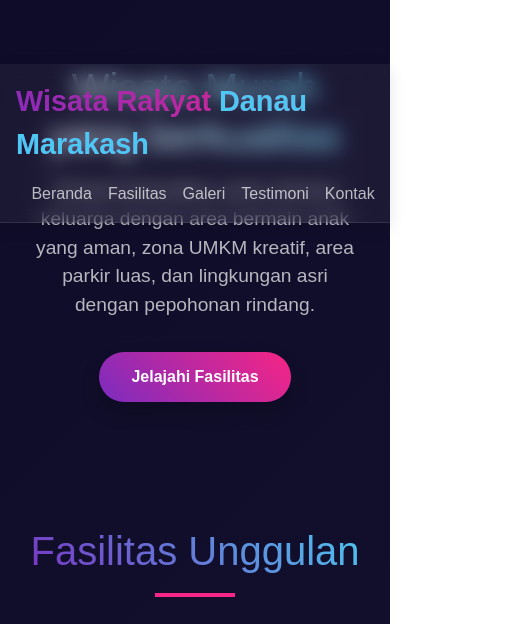
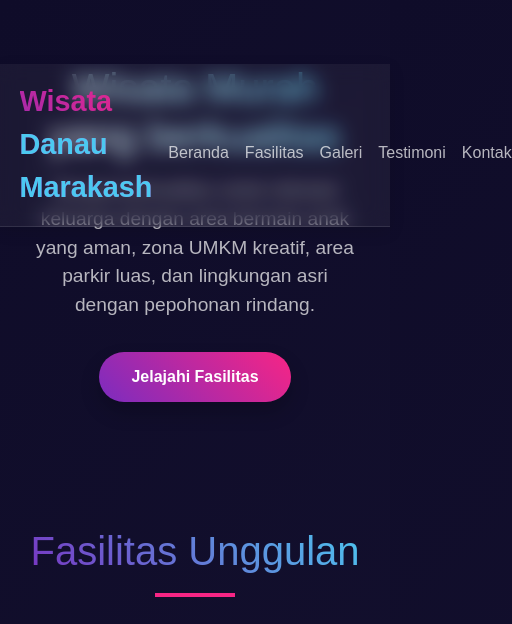
Before and after one commit to marakashbks/setyakarya, a plain HTML site: page index.html in a window 390 px wide. Shown: the top 624 px of the page, 512 px wide, since content can reach past the window. Drawn offline with nearby package versions, Linux system fonts and the light colour scheme.

Commit message:
Update index.html

```diff
--- a/index.html
+++ b/index.html
@@ -55,14 +55,30 @@
         }
 
         nav {
-            position: fixed;
-            top: 0;
-            left: 0;
-            width: 100%;
-            background-color: rgba(255, 255, 255, 0.05); /* Slightly transparent */
-            backdrop-filter: blur(10px); /* Blur effect */
+            position: fixed; /* Ini yang membuat header tetap */
+            top: 0; /* Menempatkan header di bagian paling atas */
+            left: 0; /* Menempatkan header di bagian paling kiri */
+            width: 100%; /* Memastikan header membentang selebar layar */
+            background-color: rgba(255, 255, 255, 0.05); /* Sedikit transparan */
+            backdrop-filter: blur(10px); /* Efek blur */
             box-shadow: var(--shadow);
-            z-index: 1000;
+            z-index: 1000; /* Memastikan header berada di atas elemen lain */
+            display: flex;
+            justify-content: space-between;
+            align-items: center;
+            padding: 1rem 5%;
+            border-bottom: 1px solid var(--border-color);
+        }
+
+        nav2 {
+            position: fixed; /* Ini yang membuat header tetap */
+            top: 0; /* Menempatkan header di bagian paling atas */
+            left: 0; /* Menempatkan header di bagian paling kiri */
+            width: 100%; /* Memastikan header membentang selebar layar */
+            background-color: rgba(255, 255, 255, 0.05); /* Sedikit transparan */
+            backdrop-filter: blur(10px); /* Efek blur */
+            box-shadow: var(--shadow);
+            z-index: 1000; /* Memastikan header berada di atas elemen lain */
             display: flex;
             justify-content: space-between;
             align-items: center;
@@ -580,8 +596,19 @@
         /* --- Responsive Design --- */
         @media (max-width: 768px) {
             nav {
-                flex-direction: column;
-                padding: 1rem;
+                position: fixed; /* Ini yang membuat header tetap */
+                top: 0; /* Menempatkan header di bagian paling atas */
+                left: 0; /* Menempatkan header di bagian paling kiri */
+                width: 100%; /* Memastikan header membentang selebar layar */
+                background-color: rgba(255, 255, 255, 0.05); /* Sedikit transparan */
+                backdrop-filter: blur(10px); /* Efek blur */
+                box-shadow: var(--shadow);
+                z-index: 1000; /* Memastikan header berada di atas elemen lain */
+                display: flex;
+                justify-content: space-between;
+                align-items: center;
+                padding: 1rem 5%;
+                border-bottom: 1px solid var(--border-color);
             }
 
             nav ul {
@@ -624,7 +651,7 @@
     <div class="particles" id="particles"></div>
 
     <nav>
-        <div class="logo">Wisata Rakyat<span> Danau Marakash</div>
+        <div class="logo">Wisata<span> Danau Marakash</div>
         <ul>
             <li><a href="#home">Beranda</a></li>
             <li><a href="#features">Fasilitas</a></li>
```
